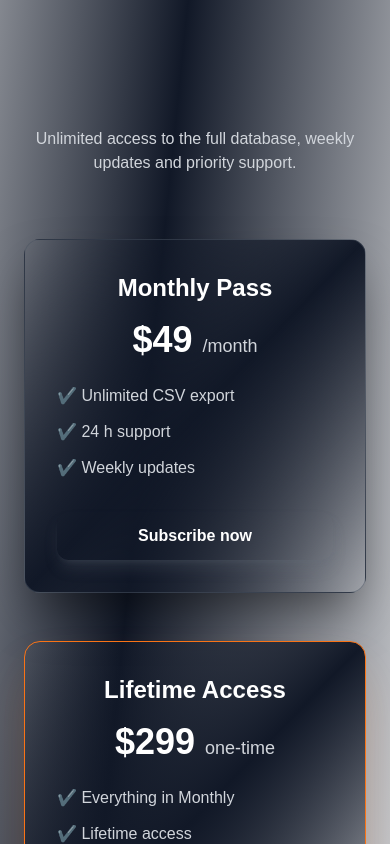
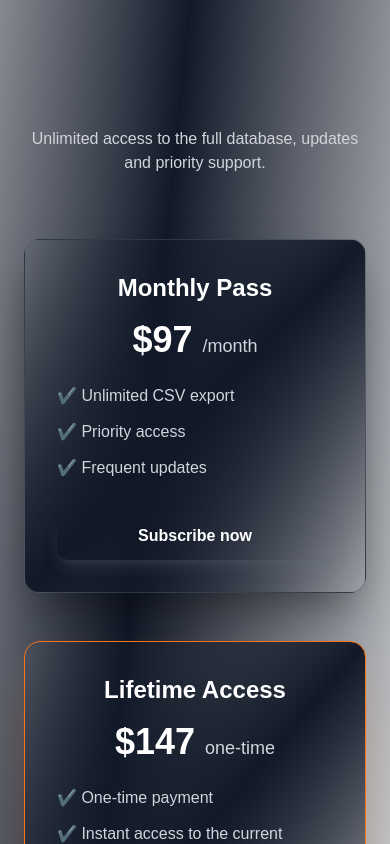
Before and after one commit to eduardocodes/btc-influencer, a Next.js app: page / in a window 390 px wide. Shown: the part 1980-2824 px from the top of the page. Built offline with nearby package versions, Linux system fonts and the light colour scheme; no server answers.

Commit message:
feat(plans): add plans modal

```diff
--- a/src/app/page.tsx
+++ b/src/app/page.tsx
@@ -201,7 +201,7 @@ export default function MainPage() {
             <span className="bg-gradient-to-r from-white to-gray-300 bg-clip-text text-transparent">One Subscription. Endless Data.</span>
           </h2>
           <p className="mt-4 text-center max-w-xl mx-auto text-gray-300">
-            Unlimited access to the full database, weekly updates and priority
+            Unlimited access to the full database, updates and priority
             support.
           </p>
 
@@ -209,24 +209,24 @@ export default function MainPage() {
             <Plan
               highlighted={false}
               name="Monthly Pass"
-              price="$49"
+              price="$97"
               period="/month"
               perks={[
                 'Unlimited CSV export',
-                '24 h support',
-                'Weekly updates',
+                'Priority access',
+                'Frequent updates',
               ]}
               link="https://pay.stripe.com"
             />
             <Plan
               highlighted
               name="Lifetime Access"
-              price="$299"
+              price="$147"
               period="one-time"
               perks={[
-                'Everything in Monthly',
-                'Lifetime access',
-                'Priority roadmap votes',
+                'One-time payment',
+                'Instant access to the current version of our full dataset',
+                'Does not include future updates or new creators',
               ]}
               link="https://pay.stripe.com"
             />
@@ -330,7 +330,7 @@ function Plan({
       </p>
       <ul className="space-y-3 mb-8">
         {perks.map((p) => (
-          <li key={p} className="text-gray-300">✔️ {p}</li>
+          <li key={p} className="text-gray-300">{p === 'Does not include future updates or new creators' ? '✖️' : '✔️'} {p}</li>
         ))}
       </ul>
       <a
--- /dev/null
+++ b/src/app/plans/page.tsx
@@ -0,0 +1,145 @@
+'use client';
+
+import { useRouter } from 'next/navigation';
+import { useEffect } from 'react';
+
+export default function PlansPage() {
+  const router = useRouter();
+
+  const handleClose = () => {
+    router.back();
+  };
+
+  const handleOverlayClick = (e: React.MouseEvent) => {
+    if (e.target === e.currentTarget) {
+      handleClose();
+    }
+  };
+
+  // Fechar com ESC
+  useEffect(() => {
+    const handleEsc = (e: KeyboardEvent) => {
+      if (e.key === 'Escape') {
+        handleClose();
+      }
+    };
+    document.addEventListener('keydown', handleEsc);
+    return () => document.removeEventListener('keydown', handleEsc);
+  }, []);
+
+  return (
+    <div
+      className="fixed inset-0 bg-gradient-to-br from-black via-gray-900 to-black bg-opacity-95 flex items-center justify-center p-4 z-50"
+      onClick={handleOverlayClick}
+    >
+      <div className="bg-gradient-to-br from-gray-800 via-gray-900 to-gray-800 rounded-2xl border border-gray-600/50 shadow-2xl shadow-black/50 max-w-4xl w-full max-h-[90vh] overflow-y-auto relative">
+        {/* Botão fechar */}
+        <button
+          onClick={handleClose}
+          className="absolute top-4 right-4 text-gray-400 hover:text-white transition-colors cursor-pointer z-10"
+          aria-label="Fechar"
+        >
+          <svg
+            xmlns="http://www.w3.org/2000/svg"
+            fill="none"
+            viewBox="0 0 24 24"
+            strokeWidth={2}
+            stroke="currentColor"
+            className="w-6 h-6"
+          >
+            <path
+              strokeLinecap="round"
+              strokeLinejoin="round"
+              d="M6 18L18 6M6 6l12 12"
+            />
+          </svg>
+        </button>
+
+        {/* Conteúdo do modal */}
+        <div className="p-8">
+          <h2 className="text-4xl font-bold text-center mb-4">
+            <span className="bg-gradient-to-r from-white to-gray-300 bg-clip-text text-transparent">Choose Your Plan</span>
+          </h2>
+          <p className="text-center max-w-xl mx-auto text-gray-300 mb-12">
+            Unlimited access to the full database, updates and priority support.
+          </p>
+
+          <div className="flex flex-col md:flex-row justify-center gap-8">
+            <Plan
+              highlighted={false}
+              name="Monthly Pass"
+              price="$97"
+              period="/month"
+              perks={[
+                'Unlimited CSV export',
+                'Priority access',
+                'Frequent updates',
+              ]}
+              link="https://pay.stripe.com"
+            />
+            <Plan
+              highlighted
+              name="Lifetime Access"
+              price="$147"
+              period="one-time"
+              perks={[
+                'One-time payment',
+                'Instant access to the current version of our full dataset',
+                'Does not include future updates or new creators',
+              ]}
+              link="https://pay.stripe.com"
+            />
+          </div>
+        </div>
+      </div>
+    </div>
+  );
+}
+
+// Componente Plan reutilizado da página principal
+function Plan({
+  highlighted,
+  name,
+  price,
+  period,
+  perks,
+  link,
+}: {
+  highlighted: boolean;
+  name: string;
+  price: string;
+  period: string;
+  perks: string[];
+  link: string;
+}) {
+  return (
+    <div
+      className={`w-full md:w-96 rounded-2xl p-8 bg-gradient-to-br from-gray-800 via-gray-900 to-gray-800 border shadow-2xl shadow-black/50 hover:scale-105 transition-all duration-300 ${
+        highlighted
+          ? 'border-orange-500 shadow-orange-500/25'
+          : 'border-gray-600/50 hover:border-orange-500/50'
+      }`}
+    >
+      <h3 className="text-2xl font-semibold text-center mb-4 text-white">{name}</h3>
+      <p className="text-center text-4xl font-bold mb-6 text-white">
+        {price}{' '}
+        <span className="text-lg font-normal text-gray-300">{period}</span>
+      </p>
+      <ul className="space-y-3 mb-8">
+        {perks.map((p) => (
+          <li key={p} className="text-gray-300">{p === 'Does not include future updates or new creators' ? '✖️' : '✔️'} {p}</li>
+        ))}
+      </ul>
+      <a
+        href={link}
+        className={`block text-center rounded-xl py-3 font-semibold transition-all duration-300 cursor-pointer ${
+          highlighted
+            ? 'bg-gradient-to-r from-orange-500 to-orange-600 hover:from-orange-400 hover:to-orange-500 text-white shadow-lg shadow-orange-500/25'
+            : 'bg-gradient-to-r from-gray-600 to-gray-700 hover:from-gray-500 hover:to-gray-600 text-white shadow-lg shadow-gray-500/25'
+        }`}
+      >
+        {highlighted ? 'Get Lifetime' : 'Subscribe now'}
+      </a>
+    </div>
+  );
+}
```
